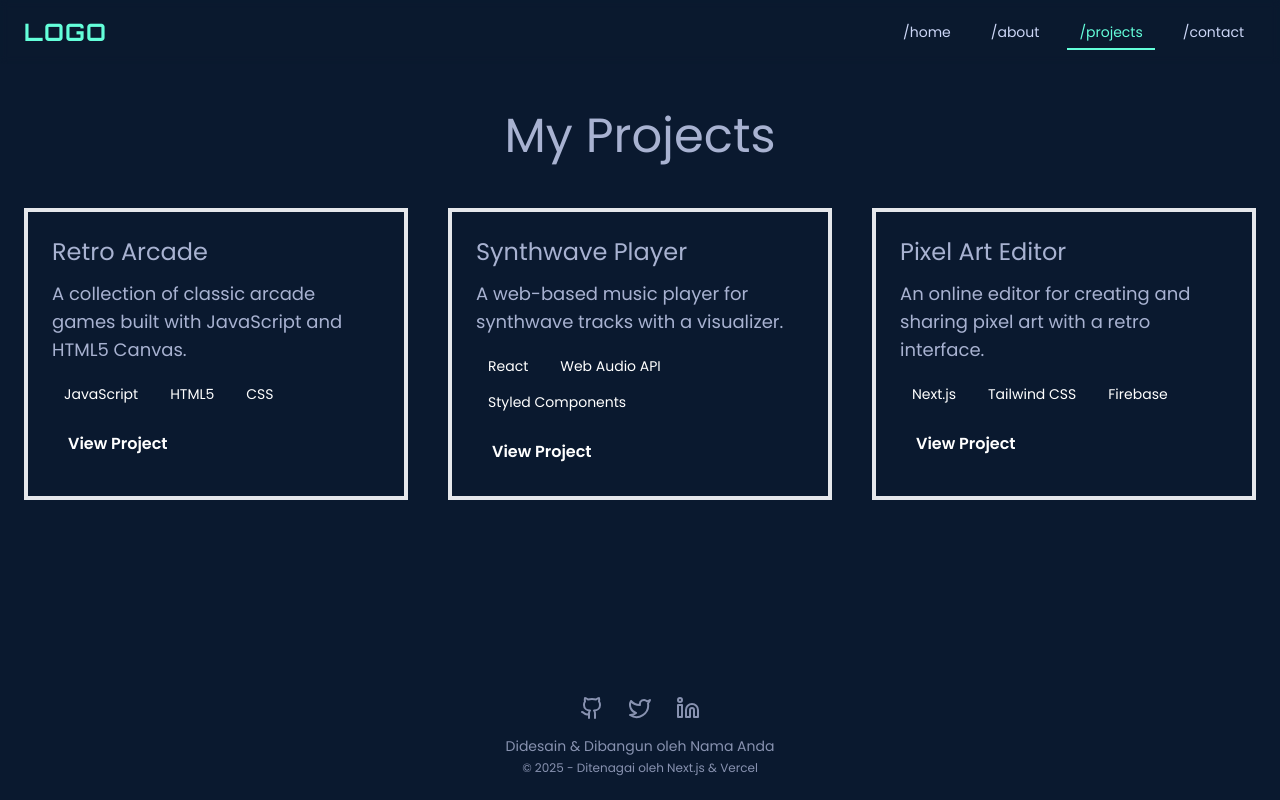
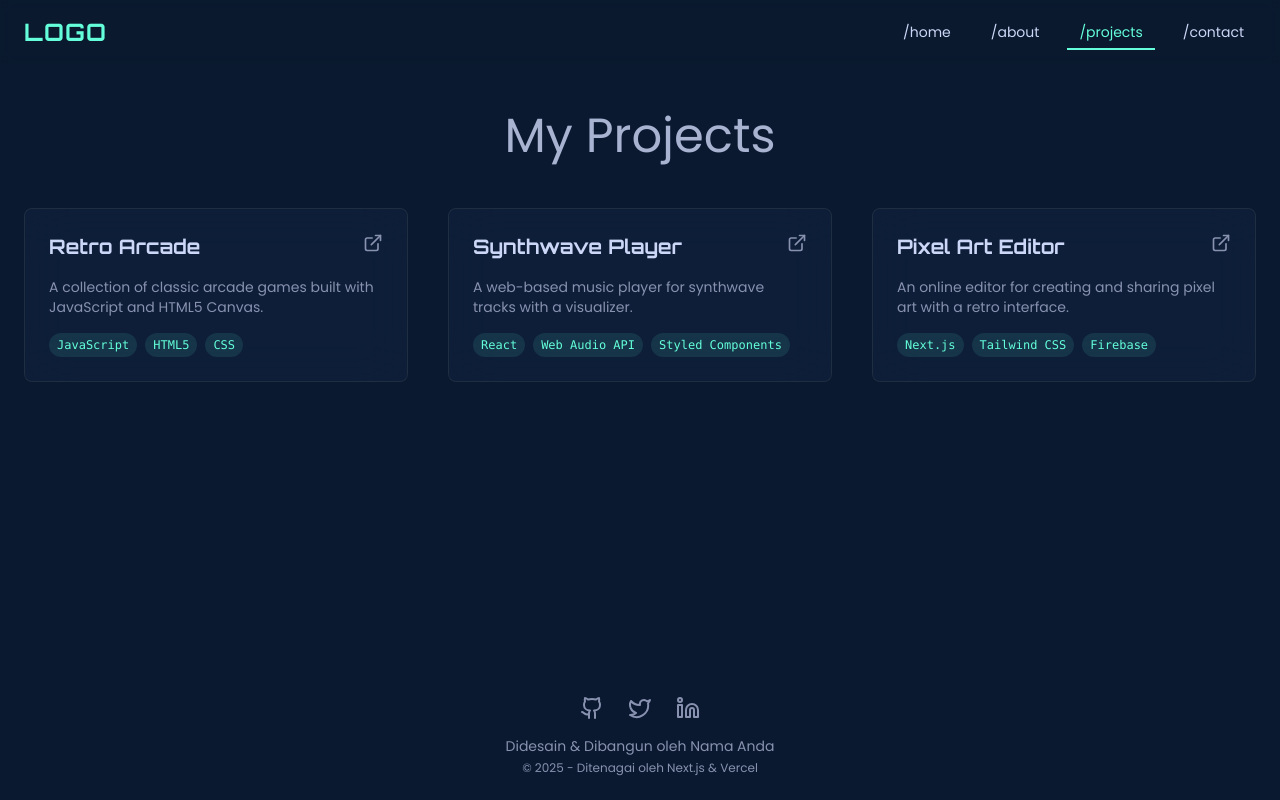
Before and after one commit to Nephyy1/nephyyv2, a Next.js app: page /projects in a window 1280 px wide. Built offline with nearby package versions, Linux system fonts and the light colour scheme.

Commit message:
Update ProjectCard.js

```diff
--- a/components/ProjectCard.js
+++ b/components/ProjectCard.js
@@ -1,26 +1,28 @@
 import { motion } from 'framer-motion';
+import { ExternalLink, Github } from 'lucide-react';
 
-export default function ProjectCard({ title, description, tech, link }) {
+export default function ProjectCard({ title, description, tech, github, link }) {
   return (
     <motion.div
-      className="border-4 border-retro-primary p-6 bg-retro-bg shadow-retro hover:shadow-retro-hover transition-all duration-300 transform hover:-translate-y-1 hover:-translate-x-1"
-      whileHover={{ scale: 1.02 }}
+      initial={{ y: 50, opacity: 0 }}
+      whileInView={{ y: 0, opacity: 1 }}
+      viewport={{ once: true }}
+      transition={{ duration: 0.5, delay: 0.1 }}
+      className="glass-card rounded-lg p-6 flex flex-col h-full bg-light-navy hover:shadow-2xl hover:shadow-cyan/10 transition-shadow"
     >
-      <h3 className="text-2xl font-press-start text-retro-accent mb-3">{title}</h3>
-      <p className="text-lg mb-4 text-retro-text">{description}</p>
-      <div className="flex flex-wrap gap-2 mb-4">
+      <div className="flex justify-between items-start mb-4">
+        <h3 className="font-display text-xl font-bold text-lightest-slate group-hover:text-cyan transition-colors">{title}</h3>
+        <div className="flex items-center space-x-4 text-slate">
+          {github && <a href={github} target="_blank" rel="noopener noreferrer" className="hover:text-cyan"><Github size={20} /></a>}
+          {link && <a href={link} target="_blank" rel="noopener noreferrer" className="hover:text-cyan"><ExternalLink size={20} /></a>}
+        </div>
+      </div>
+      <p className="text-sm text-slate flex-grow mb-4">{description}</p>
+      <div className="flex flex-wrap gap-2">
         {tech.map((t) => (
-          <span key={t} className="bg-retro-secondary text-white px-3 py-1 text-sm rounded-full">{t}</span>
+          <span key={t} className="text-xs font-mono text-cyan bg-cyan/10 px-2 py-1 rounded-full">{t}</span>
         ))}
       </div>
-      <a
-        href={link}
-        target="_blank"
-        rel="noopener noreferrer"
-        className="inline-block bg-retro-primary text-white font-bold py-2 px-4 transition-all duration-300 hover:bg-retro-accent"
-      >
-        View Project
-      </a>
     </motion.div>
   );
 }
```
